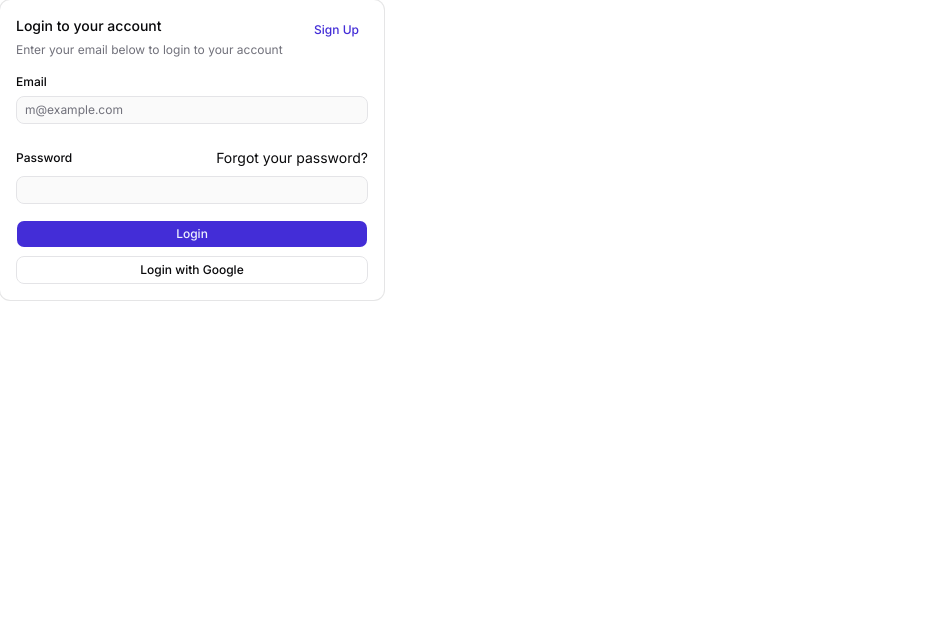
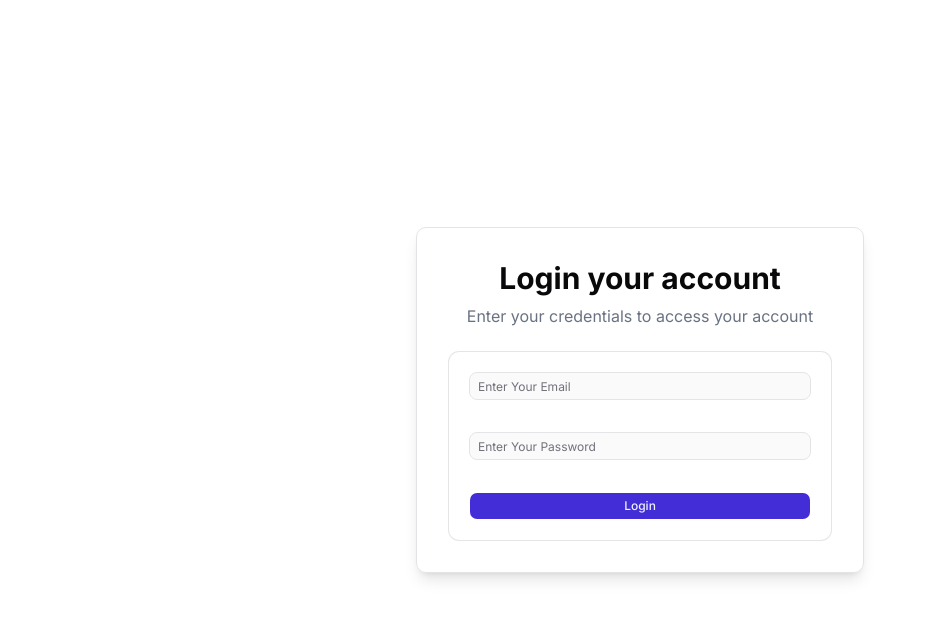
Before and after one commit to asifforizy/RentNest-Frontend, a Next.js app: page /auth/login in a window 1280 px wide. Shown: the top 618 px of the page, without its empty margins (0-927 px from the left). Built offline with nearby package versions, Linux system fonts and the light colour scheme.

Commit message:
login functionality added

```diff
--- /dev/null
+++ b/app/auth/_actions/authAction.ts
@@ -0,0 +1,55 @@
+"use server"
+
+import { cookies } from "next/headers"
+import { redirect } from "next/navigation"
+
+type LoginState = {
+    success : true,
+    statusCode : number,
+    message : string,
+    data : {
+        accessToken : string,
+        refreshToken : string
+    }
+}
+
+
+export const loginAction = async (prevState : LoginState , formData: FormData) => {
+
+    const email = formData.get("email");
+    const password = formData.get("password");
+
+    const payload = {
+        email,
+        password
+    }
+
+    const res = await fetch(`${process.env.BACKEND_API_URL}/api/auth/login`, {
+        method : "POST",
+        headers : {
+            "Content-Type" : "application/json"
+        },
+        body : JSON.stringify(payload)
+    });
+
+    const result = await res.json();
+
+    if(result.success){
+        const cookieStore = await cookies()
+
+        cookieStore.set("accessToken", result.data.accessToken , {
+            httpOnly : true,
+            maxAge : 60 * 60 * 24,
+            sameSite : "lax",
+        });
+        cookieStore.set("refreshToken", result.data.refreshToken , {
+            httpOnly : true,
+            maxAge : 60 * 60 * 24 * 7,
+            sameSite : "lax",
+        });
+
+        redirect("/dashboard")
+    }
+
+    return result
+}
--- /dev/null
+++ b/app/auth/_components/LoginForm.tsx
@@ -0,0 +1,44 @@
+"use client"
+
+import { Button } from "@/components/ui/button"
+import { Card } from "@/components/ui/card"
+import { Input } from "@/components/ui/input"
+import { useActionState, useEffect } from "react"
+import { loginAction } from "../_actions/authAction"
+import { toast } from "sonner"
+
+
+
+
+const LoginForm = () => {
+
+    const [state, action, pending] = useActionState(loginAction, false)
+
+
+
+    useEffect(()=> {
+        if(!state) return;
+
+
+        if(!state.success){
+            toast.error(state.message );
+        }
+    }, [state]);
+
+
+  return (
+    <form  action={action} className="space-y-4">
+        <Card className="p-5 space-y-4">
+            <Input name="email" type="email" placeholder="Enter Your Email" required />
+            <Input name="password" type="password" placeholder="Enter Your Password" required />
+            <Button type="submit">
+                {
+                    pending ? "Submitting..." : "Login"
+                }
+            </Button>
+        </Card>
+    </form>
+  )
+}
+
+export default LoginForm
--- /dev/null
+++ b/app/auth/layout.tsx
@@ -0,0 +1,17 @@
+import React from 'react'
+
+const AuthLayout = (
+    {
+        children
+    }: {
+        children: React.ReactNode
+    }
+) => {
+    return (
+        <>
+            {children}
+        </>
+    )
+}
+
+export default AuthLayout
--- a/app/auth/login/page.tsx
+++ b/app/auth/login/page.tsx
@@ -10,54 +10,27 @@ import {
 } from "@/components/ui/card"
 import { Input } from "@/components/ui/input"
 import { Label } from "@/components/ui/label"
+import LoginForm from "../_components/LoginForm"
 
 export default function LoginPage() {
   return (
-    <Card className="w-full max-w-sm">
-      <CardHeader>
-        <CardTitle>Login to your account</CardTitle>
-        <CardDescription>
-          Enter your email below to login to your account
-        </CardDescription>
-        <CardAction>
-          <Button variant="link">Sign Up</Button>
-        </CardAction>
-      </CardHeader>
-      <CardContent>
-        <form>
-          <div className="flex flex-col gap-6">
-            <div className="grid gap-2">
-              <Label htmlFor="email">Email</Label>
-              <Input
-                id="email"
-                type="email"
-                placeholder="m@example.com"
-                required
-              />
-            </div>
-            <div className="grid gap-2">
-              <div className="flex items-center">
-                <Label htmlFor="password">Password</Label>
-                <a
-                  href="#"
-                  className="ml-auto inline-block text-sm underline-offset-4 hover:underline"
-                >
-                  Forgot your password?
-                </a>
-              </div>
-              <Input id="password" type="password" required />
-            </div>
+    <>
+     <div className="flex min-h-screen items-center justify-center">
+        <div className="w-full max-w-md space-y-6 rounded-lg border p-8 shadow-lg">
+
+          {/* FORM GENERIC TEXTS */}
+          <div className="space-y-2 text-center">
+            <h1 className="text-3xl font-bold">Login your account</h1>
+            <p className="text-gray-500">
+              Enter your credentials to access your account
+            </p>
           </div>
-        </form>
-      </CardContent>
-      <CardFooter className="flex-col gap-2">
-        <Button type="submit" className="w-full">
-          Login
-        </Button>
-        <Button variant="outline" className="w-full">
-          Login with Google
-        </Button>
-      </CardFooter>
-    </Card>
+
+          {/* FORM */}
+          <LoginForm/>
+
+        </div>
+      </div>
+    </>
   )
 }
--- a/app/layout.tsx
+++ b/app/layout.tsx
@@ -2,8 +2,9 @@ import type { Metadata } from "next";
 import { Geist, Geist_Mono, Inter } from "next/font/google";
 import "./globals.css";
 import { cn } from "@/lib/utils";
+import { Toaster } from "sonner";
 
-const inter = Inter({subsets:['latin'],variable:'--font-sans'});
+const inter = Inter({ subsets: ['latin'], variable: '--font-sans' });
 
 const geistSans = Geist({
   variable: "--font-geist-sans",
@@ -30,7 +31,11 @@ export default function RootLayout({
       lang="en"
       className={cn("h-full", "antialiased", geistSans.variable, geistMono.variable, "font-sans", inter.variable)}
     >
-      <body className="min-h-full flex flex-col">{children}</body>
+      <body className="min-h-full flex flex-col">
+        {children}
+        <Toaster  position="top-right"   richColors/>
+
+      </body>
     </html>
   );
 }
--- /dev/null
+++ b/components/ui/sonner.tsx
@@ -0,0 +1,49 @@
+"use client"
+
+import { useTheme } from "next-themes"
+import { Toaster as Sonner, type ToasterProps } from "sonner"
+import { CircleCheckIcon, InfoIcon, TriangleAlertIcon, OctagonXIcon, Loader2Icon } from "lucide-react"
+
+const Toaster = ({ ...props }: ToasterProps) => {
+  const { theme = "system" } = useTheme()
+
+  return (
+    <Sonner
+      theme={theme as ToasterProps["theme"]}
+      className="toaster group"
+      icons={{
+        success: (
+          <CircleCheckIcon className="size-4" />
+        ),
+        info: (
+          <InfoIcon className="size-4" />
+        ),
+        warning: (
+          <TriangleAlertIcon className="size-4" />
+        ),
+        error: (
+          <OctagonXIcon className="size-4" />
+        ),
+        loading: (
+          <Loader2Icon className="size-4 animate-spin" />
+        ),
+      }}
+      style={
+        {
+          "--normal-bg": "var(--popover)",
+          "--normal-text": "var(--popover-foreground)",
+          "--normal-border": "var(--border)",
+          "--border-radius": "var(--radius)",
+        } as React.CSSProperties
+      }
+      toastOptions={{
+        classNames: {
+          toast: "cn-toast",
+        },
+      }}
+      {...props}
+    />
+  )
+}
+
+export { Toaster }
--- a/package.json
+++ b/package.json
@@ -13,11 +13,13 @@
     "clsx": "^2.1.1",
     "lucide-react": "^1.27.0",
     "next": "16.2.12",
+    "next-themes": "^0.4.6",
     "postcss": "^8.5.24",
     "radix-ui": "^1.6.7",
     "react": "19.2.4",
     "react-dom": "19.2.4",
     "shadcn": "^4.16.0",
+    "sonner": "^2.0.7",
     "tailwind-merge": "^3.6.0",
     "tw-animate-css": "^1.4.0"
   },
```
Also changed, not shown: 1 other file (tests, documents, lock files or other folders).
